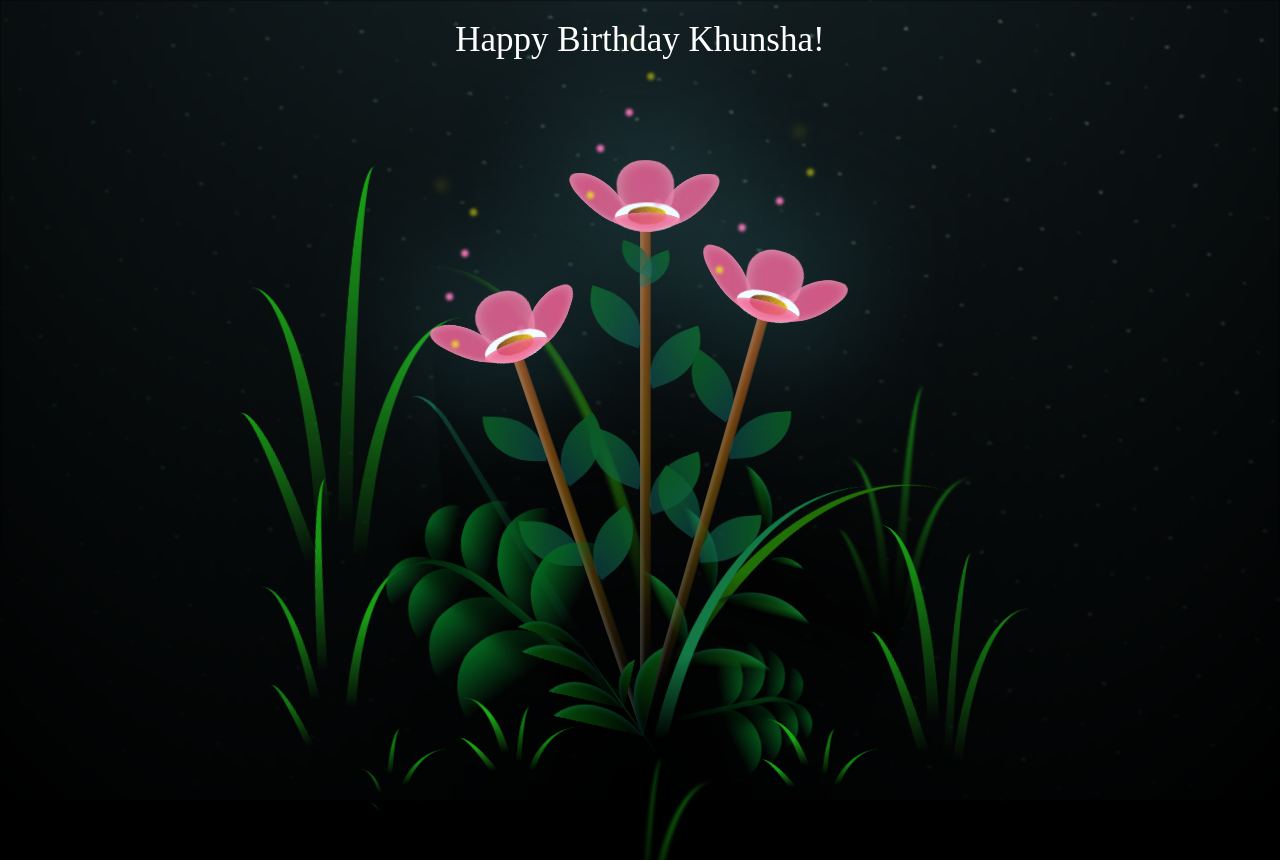
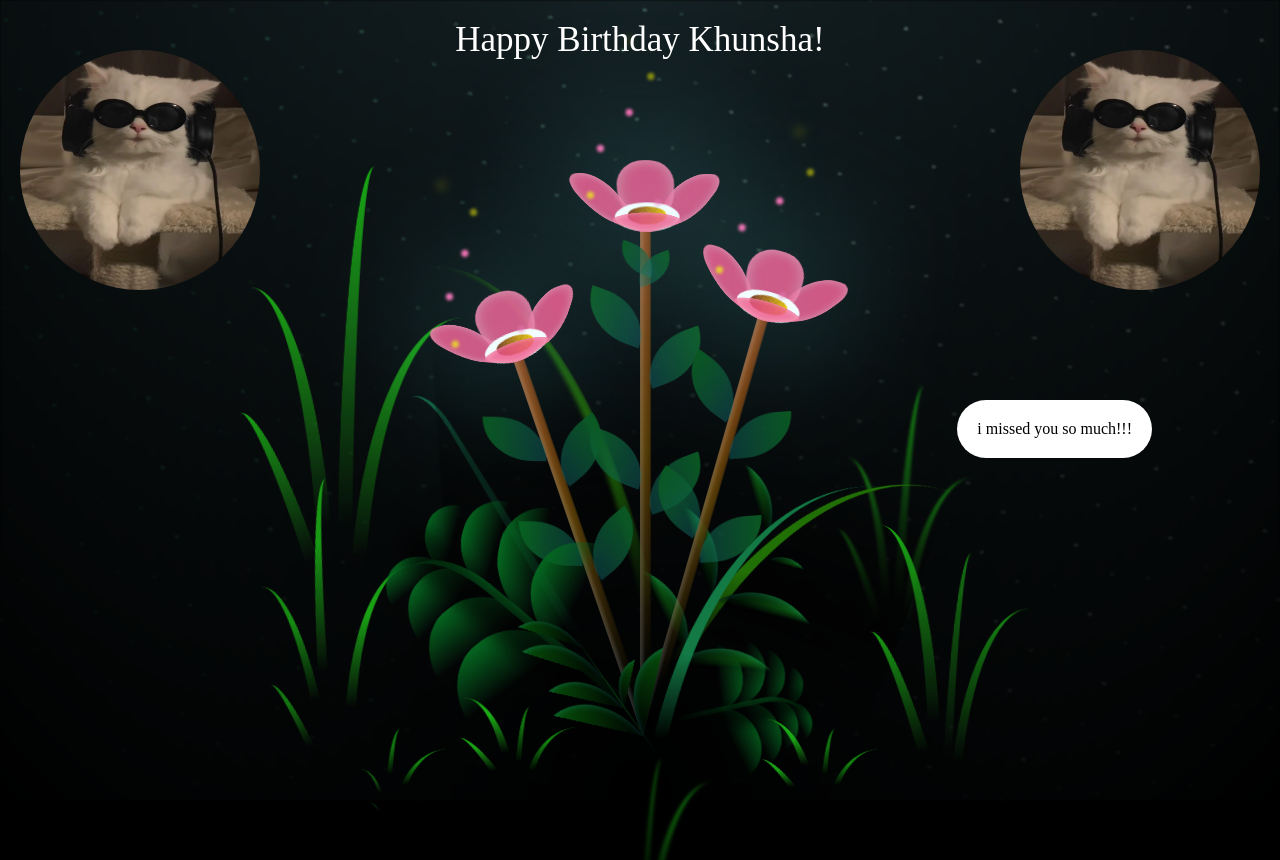
Before and after one commit to fahd-111/Extras, a plain HTML site: page index.html in a window 1280 px wide. Shown: the top 860 px of the page. Drawn offline with Linux system fonts and the light colour scheme.

Commit message:
update 1.0

```diff
--- a/css/main.css
+++ b/css/main.css
@@ -20,6 +20,50 @@ body {
   perspective: 1000px;
 }
 
+.cat{
+  position: absolute;
+  z-index: 999999;
+  left: 20px;
+  top: 50px;
+  height: 240px;
+  width: 240px;
+  border-radius: 100%;
+  background-size: cover;
+  background-position: center;
+  background-repeat: no-repeat;
+  /* background-image: url('C:/Users/DELL/Desktop/Wish/Extras/css/img/cat.jpg');
+ background-size: cover;
+  background-position: center;
+   */
+
+}
+.text-container{
+  position: absolute;
+  top:50%;
+  right : 10%;
+  padding: 20px;
+  border-radius: 30px;
+  z-index: 999999;
+  color: black;
+  background:white;
+}
+.cat2{
+  position: absolute;
+  z-index: 999999;
+  right: 20px;
+  top: 50px;
+  height: 240px;
+  width: 240px;
+  border-radius: 100%;
+  background-size: cover;
+  background-position: center;
+  background-repeat: no-repeat;
+  /* background-image: url('C:/Users/DELL/Desktop/Wish/Extras/css/img/cat.jpg');
+ background-size: cover;
+  background-position: center;
+   */
+
+}
 .night {
   position: fixed;
   left: 50%;
--- a/index.html
+++ b/index.html
@@ -11,7 +11,17 @@
 <body class="container">
   <div class = "Text">Happy Birthday Khunsha!</div>
     <div class="night"></div>
-
+    <div >
+      <img class = "cat" src="css/img/cat.jpg"></img>
+    </div>
+    <div class="text-container">
+      <div >
+        i missed you so much!!!
+      </div>
+    </div>
+    <div >
+      <img class = "cat2" src="css/img/cat.jpg"></img>
+    </div>
     <div class="flowers">
       <div class="flower flower--1">
         <div class="flower__leafs flower__leafs--1">
```
Also changed, not shown: css/img/cat.jpg (added), 1 other file.
